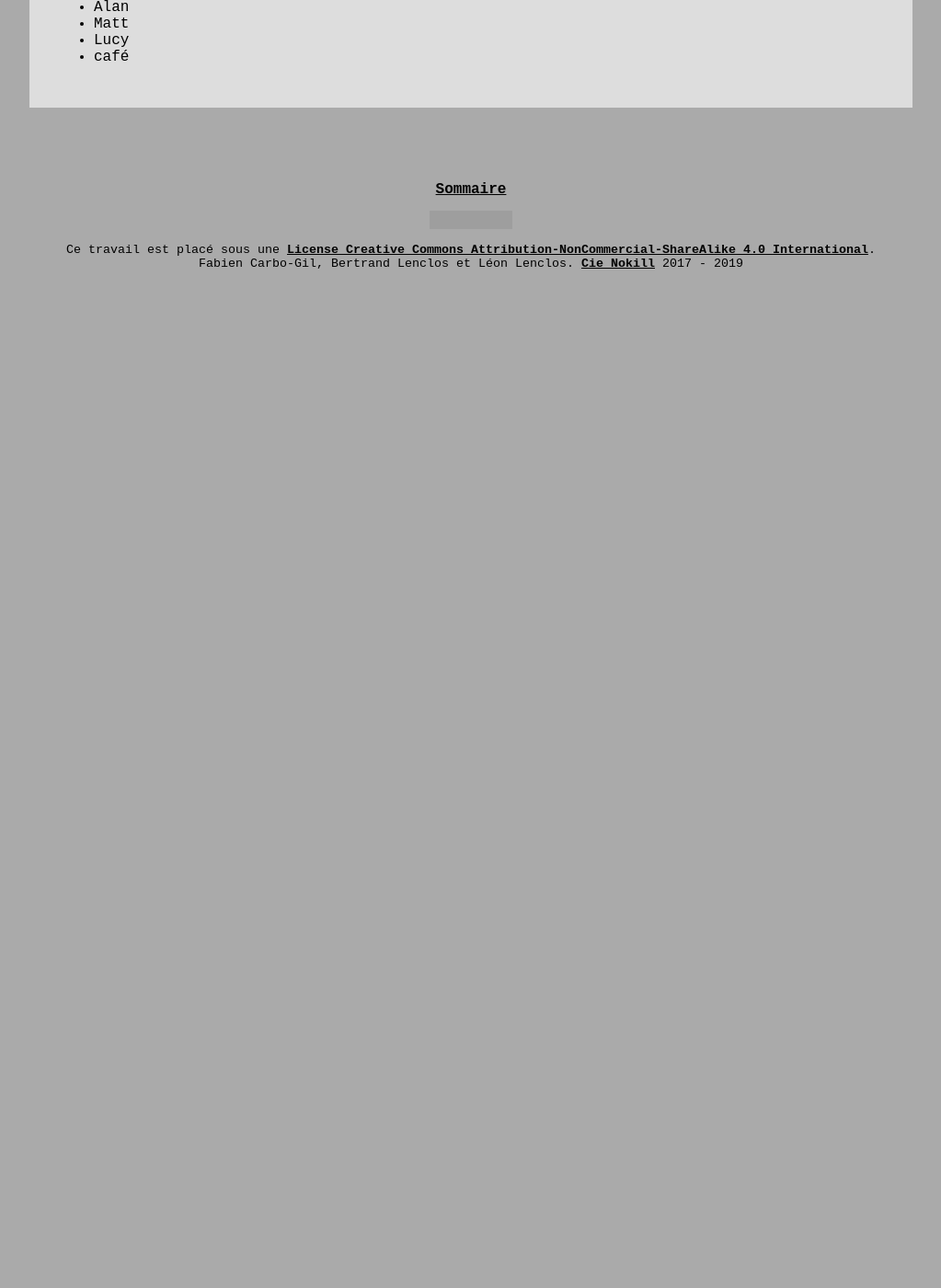
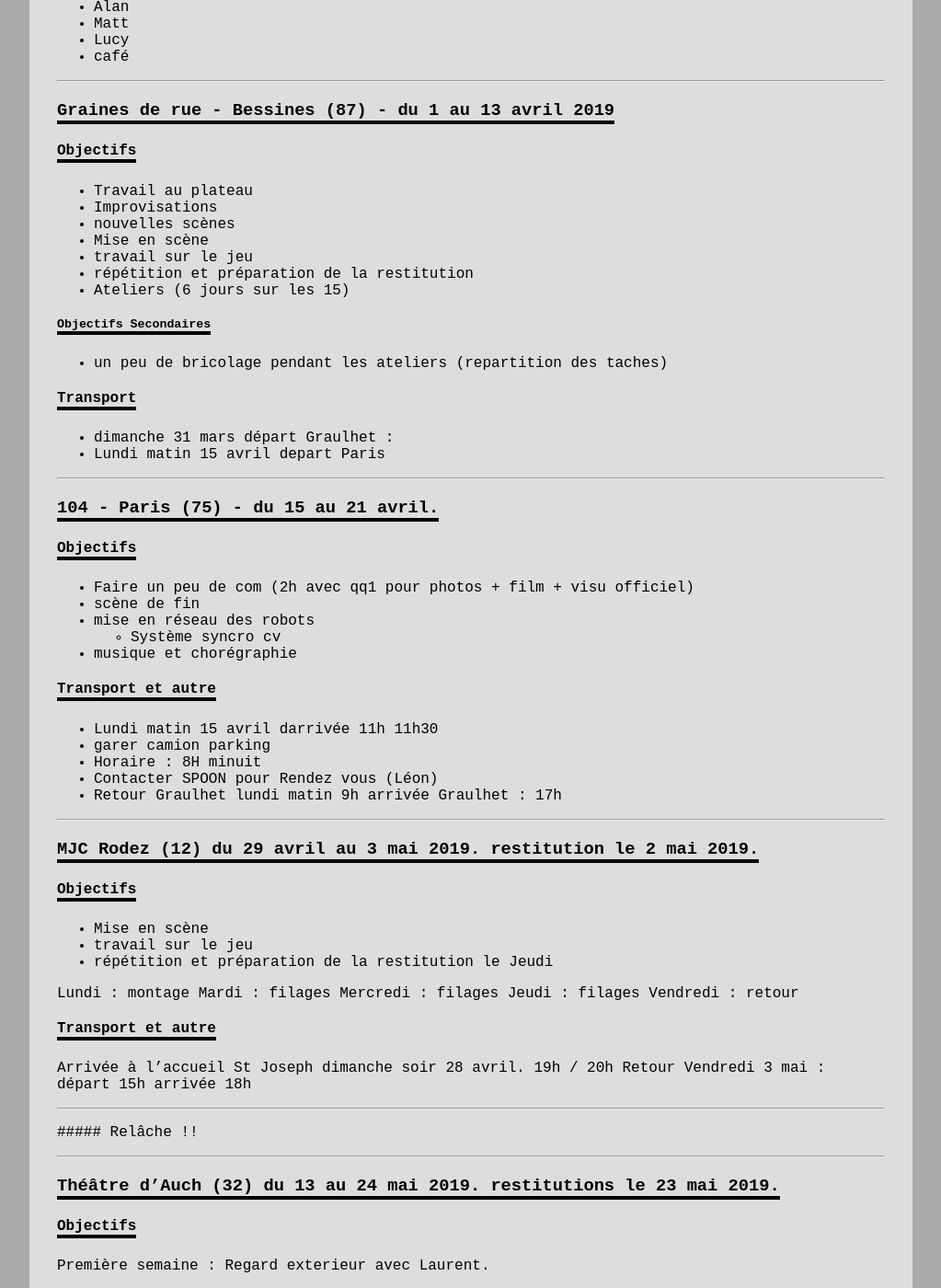
Before and after one commit to LeonLenclos/turing-test, a Jekyll site: the page built from contenu/organisation/logistique.md, in a window 1280 px wide and 1400 px high, scrolled down 10382 px. Shown: the whole window at 92% size, without its empty margins (128-1151 px from the left). Built offline with Jekyll 4.4.1, drawn with Linux system fonts in a browser that asks for light colours; nearby versions of some CDN libraries; our own code applies the rules of GitHub Pages for plain Markdown files; a script that is not in the unit is left out; the repository's description, which GitHub fills in, is left out; before the commit the page ends 10769 px from its top, so only the background shows below that; some of the changed text lies outside the part shown; grey boxes are pictures that could not be loaded.

Commit message:
Update logistique.md

```diff
--- a/contenu/organisation/logistique.md
+++ b/contenu/organisation/logistique.md
@@ -486,3 +486,125 @@
 - Matt
 - Lucy
 - café
+
+
+
+----------------------------------------------------------
+
+### Graines de rue - Bessines (87) - du 1 au 13 avril 2019
+
+#### Objectifs
+
+- Travail au plateau
+- Improvisations
+- nouvelles scènes
+- Mise en scène
+- travail sur le jeu
+- répétition et préparation de la restitution
+- Ateliers (6 jours sur les 15)
+
+##### Objectifs Secondaires
+
+- un peu de bricolage pendant les ateliers (repartition des taches)
+
+#### Transport
+
+- dimanche 31 mars départ Graulhet :
+- Lundi matin 15 avril depart Paris
+
+
+
+----------------------------------------------------------
+
+### 104 - Paris (75) - du 15 au 21 avril.
+
+#### Objectifs
+
+- Faire un peu de com (2h avec qq1 pour photos + film + visu officiel)
+- scène de fin
+- mise en réseau des robots
+    - Système syncro cv
+- musique et chorégraphie
+
+#### Transport et autre
+
+
+- Lundi matin 15 avril darrivée 11h 11h30
+- garer camion parking
+- Horaire : 8H minuit
+- Contacter SPOON pour Rendez vous (Léon)
+- Retour Graulhet lundi matin 9h arrivée Graulhet : 17h
+
+----------------------------------------------------------
+
+### MJC Rodez (12) du 29 avril au 3 mai 2019. restitution le 2 mai 2019.
+
+#### Objectifs
+
+- Mise en scène
+- travail sur le jeu
+- répétition et préparation de la restitution le Jeudi
+
+Lundi : montage
+Mardi : filages
+Mercredi : filages
+Jeudi  : filages
+Vendredi : retour
+
+#### Transport et autre
+
+Arrivée à l'accueil St Joseph dimanche soir 28 avril. 19h / 20h
+Retour Vendredi 3 mai : départ 15h arrivée 18h
+
+----------------------------------------------------------
+
+##### Relâche !!
+
+----------------------------------------------------------
+
+### Théâtre d'Auch (32) du 13 au 24 mai 2019. restitutions le 23 mai 2019.
+
+#### Objectifs
+
+Première semaine : Regard exterieur avec Laurent.
+
+Deuxième semaine : Création Lumière avec Francis.
+
+Resitution le 23 à 19h.
+
+#### Transport et autre
+
+arrivée le lundi 13 mai à 10h direct au théâtre = départ Graulhet 7h30
+Bebert récupère Léon et Fab à Toulouse
+arrivée à Graulhet  vendredi 24 mai soir à 19h
+Dépose Léon à Toulouse.
+
+
+
+
+
+----------------------------------------------------------
+
+### Première : Graines de rue - Bessines (87) - du 27 mai au 10 juin Théâtre Gérard Philipe à Bessines (87)
+
+
+#### Objectifs
+
+- Dernières finitions
+- Résitution des ateliers
+- Première scolaire le 6 juin
+- Première le 7 juin
+- Première en soirée le 8 juin
+
+
+#### Transport et autre
+
+- Voyage le lundi Matin 27 mai, arrivée 13h / Départ 9h
+
+
+----------------------------------------------------------
+
+### Première : MIMA -  Mirepoix (09)
+
+- Reprise la semaine
+- Premières le week-end (2, 3, 4)
```
